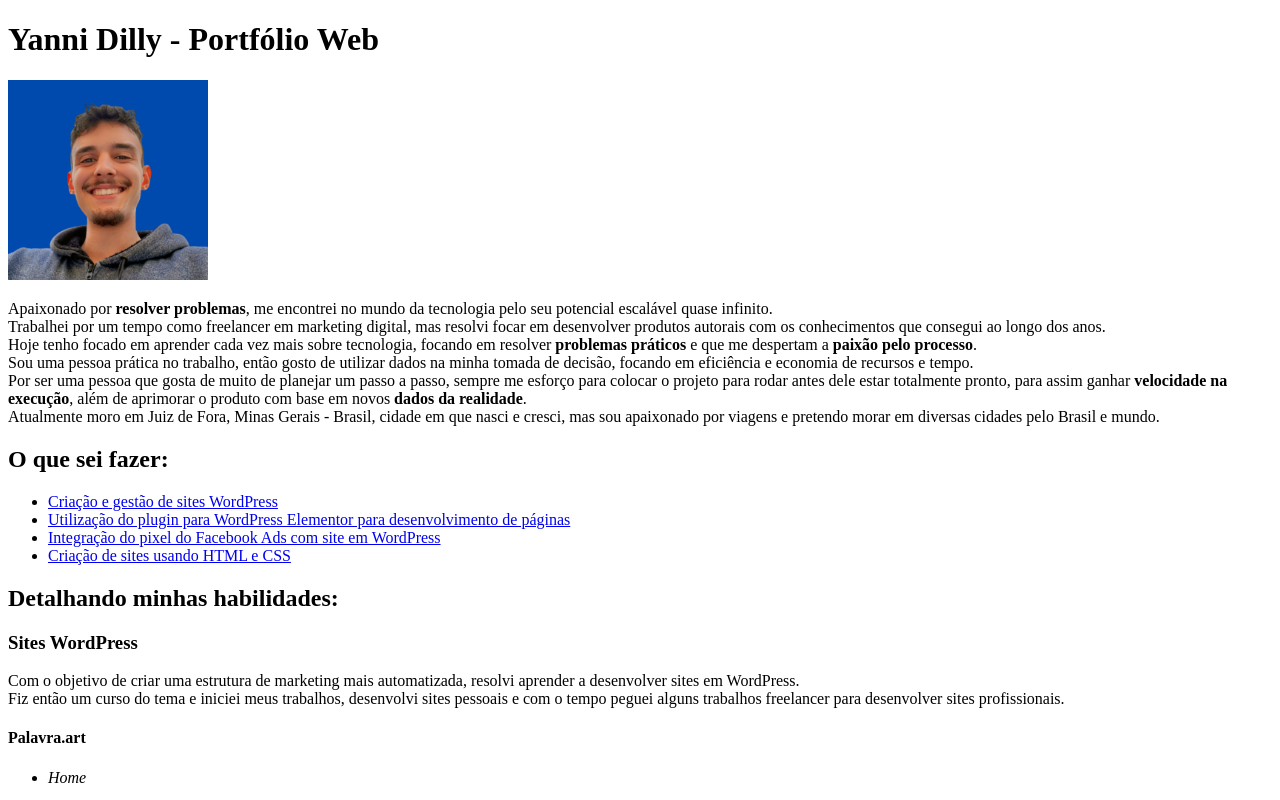
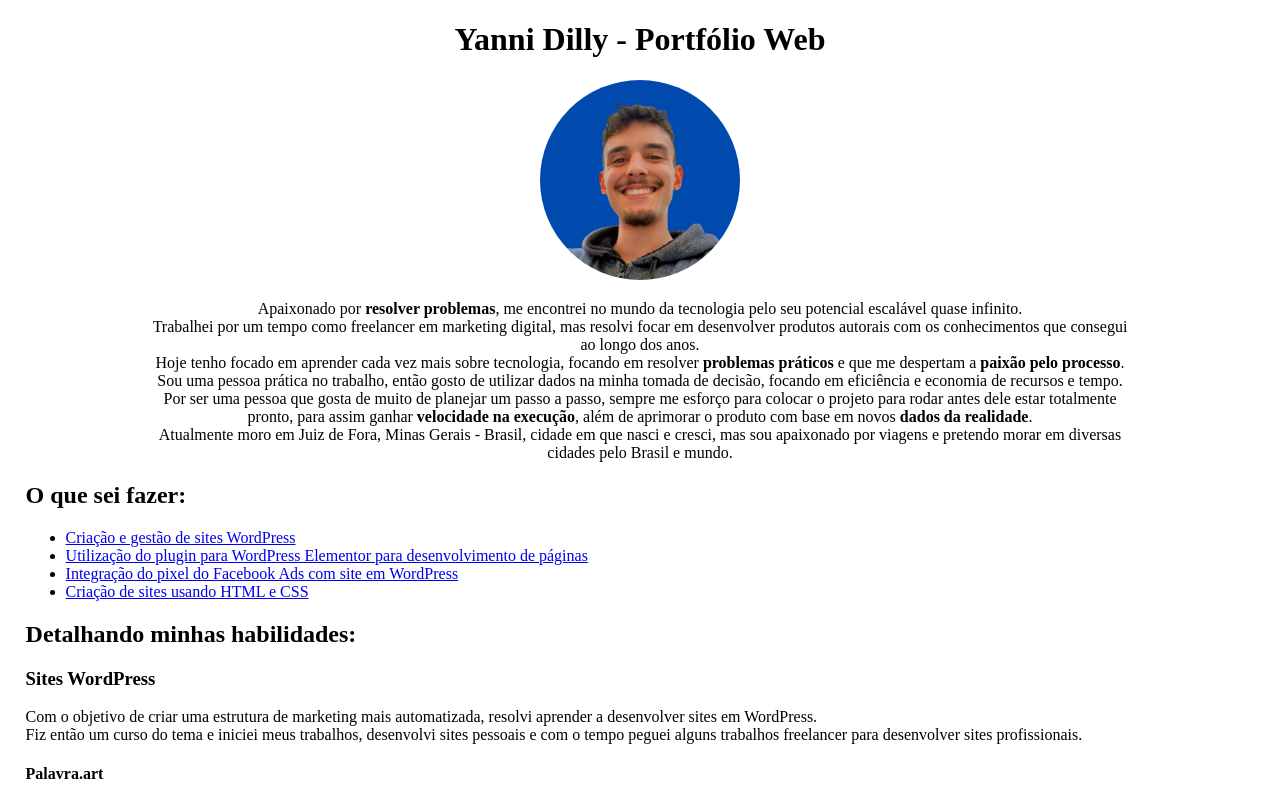
Before and after one commit to yannidilly/portfolio-web, a plain HTML site: page index.html in a window 1280 px wide. Shown: the top 800 px of the page. Drawn offline with Linux system fonts and the light colour scheme.

Commit message:
alterações css no seção de topo e no body

```diff
--- a/index.html
+++ b/index.html
@@ -5,12 +5,15 @@
     <meta http-equiv="X-UA-Compatible" content="IE=edge">
     <meta name="viewport" content="width=device-width, initial-scale=1.0">
     <title>Portfólio</title>
+
+    <link rel="stylesheet" type="text/css" href="/style.css">
+
 </head>
 <body>
     <!-- cabeçario -->
     <h1>Yanni Dilly - Portfólio Web</h1>
-    <img src="/foto-perfil.png" alt="foto de perfil" width="200" id="foto-perfil">
-    <p>
+    <div id="foto-perfil"><img src="/foto-perfil.png" alt="foto de perfil" width="200" id="img-foto-perfil"></div>
+    <p id="descrição">
         Apaixonado por <strong>resolver problemas</strong>, me encontrei no mundo da tecnologia pelo seu potencial escalável quase infinito.
         <br>
         Trabalhei por um tempo como freelancer em marketing digital, mas resolvi focar em desenvolver produtos autorais com os conhecimentos que consegui ao longo dos anos.
--- /dev/null
+++ b/style.css
@@ -0,0 +1,18 @@
+body{
+    margin-left: 2%;
+    margin-right: 2%;
+}
+h1{
+    text-align: center;
+}
+#foto-perfil{
+    text-align: center;
+}
+#img-foto-perfil{
+    border-radius: 50%;
+}
+#descrição{
+    text-align: center;
+    margin-left: 10%;
+    margin-right: 10%;
+}
```
Also changed, not shown: 1 other file.
